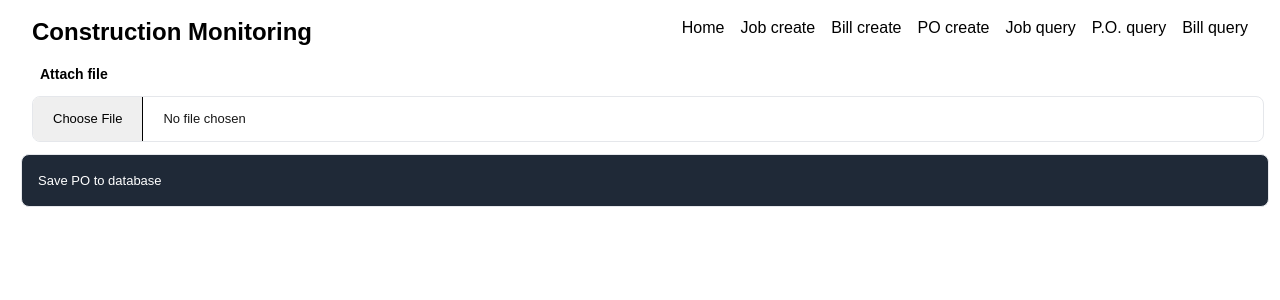
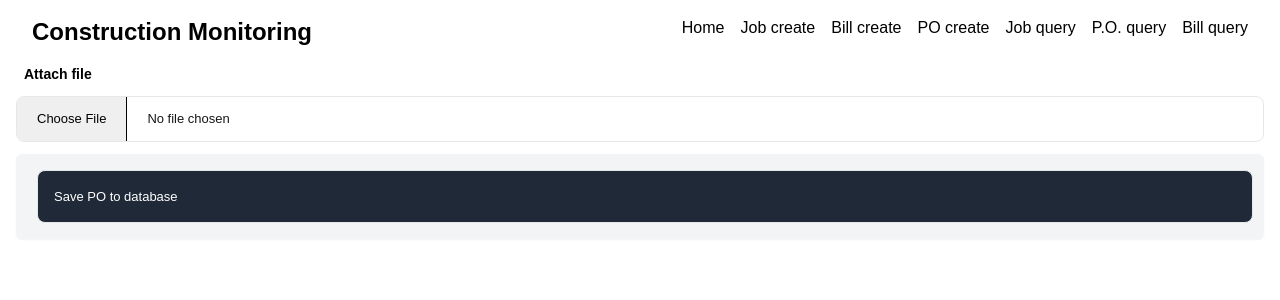
Before and after one commit to cperlovan/buildvercelfront, a Next.js app: page /pocreate in a window 1280 px wide. Shown: the top 300 px of the page. Built offline with nearby package versions, Linux system fonts and the light colour scheme.

Commit message:
pocreate form

```diff
--- a/app/pocreate/page.tsx
+++ b/app/pocreate/page.tsx
@@ -150,7 +150,7 @@ function Page() {
       <Header />
       <div>
         <div className="table-responsive rounded-sm bg-gray-2">
-          <div className='mb-3 ml-4' >
+          <div className='mb-3 ' >
           <label className="mb-3 block text-sm font-bold text-black dark:text-white ml-2"> Attach file</label>
             <input
               className='w-full cursor-pointer rounded-lg border-[1.5px] border-stroke bg-transparent outline-none transition file:mr-5 file:border-collapse file:cursor-pointer file:border-0 file:border-r file:border-solid file:border-stroke file:bg-whiter file:px-5 file:py-3 file:hover:bg-primary file:hover:bg-opacity-10 focus:border-primary active:border-primary disabled:cursor-default disabled:bg-whiter dark:border-form-strokedark dark:bg-form-input dark:file:border-form-strokedark dark:file:bg-white/30 dark:file:text-white dark:focus:border-primary'
@@ -162,7 +162,7 @@ function Page() {
           </div>
           {isLoading && <p>Loading data...</p>}
           {error && <p className="error">{error}</p>}
-          <form className="form-control" onSubmit={handleSubmit} >
+          <form className="bg-gray-100 p-4 rounded-md shadow-sm mt-3" onSubmit={handleSubmit} >
             <button className="flex w-full items-center text-white justify-start gap-3.5 rounded-lg border border-stroke bg-gray-800 p-4 hover:bg-gray-900 dark:border-strokedark dark:bg-meta-4 dark:hover:bg-opacity-50 " disabled={isLoading} style={{ fontSize: 'small', marginLeft: '5px' }} >Save PO to database</button>
             {!isLoading && data.length > 0 && (
               <table id="Datatable" className="table table-hover fs-6 table-striped mt-3">
```
